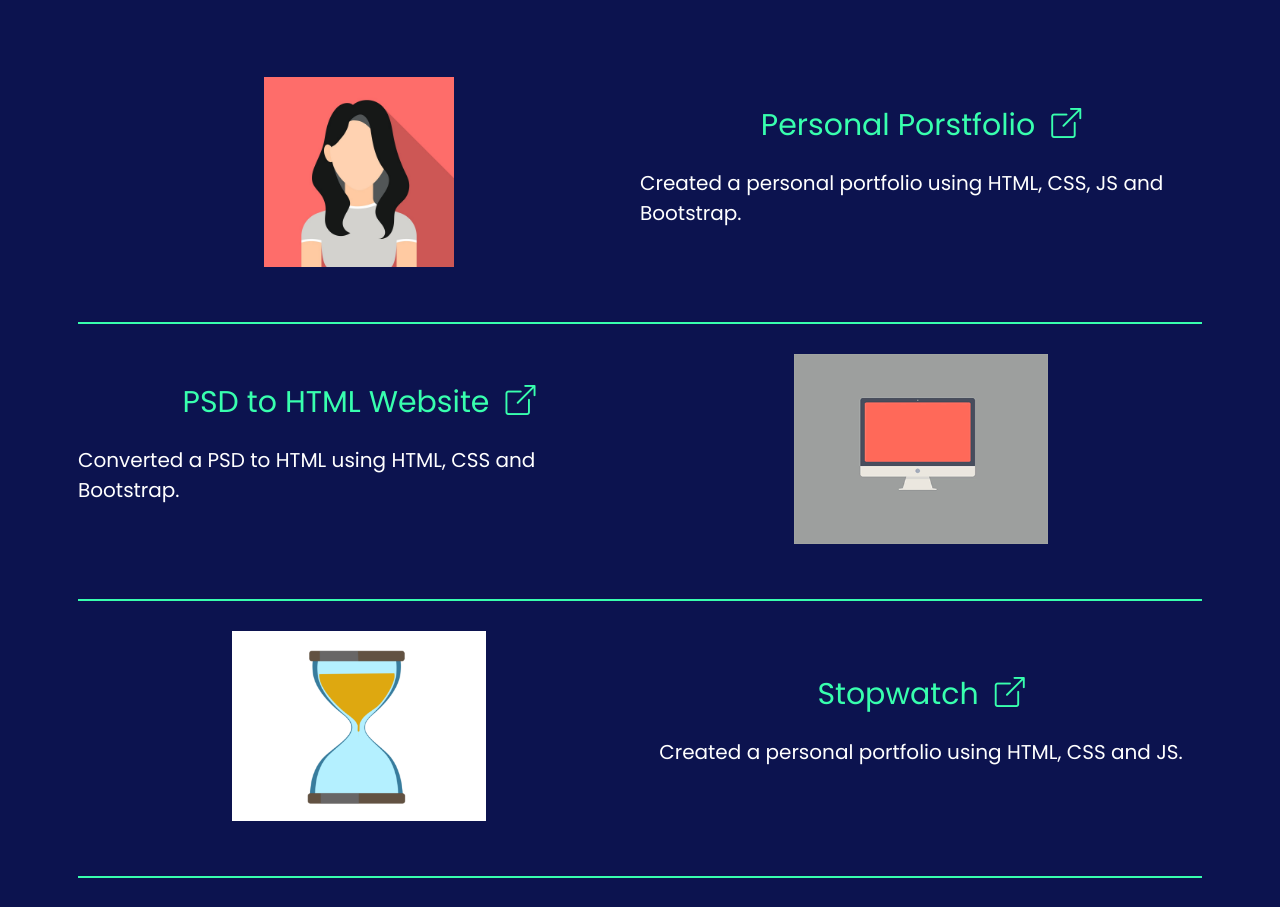
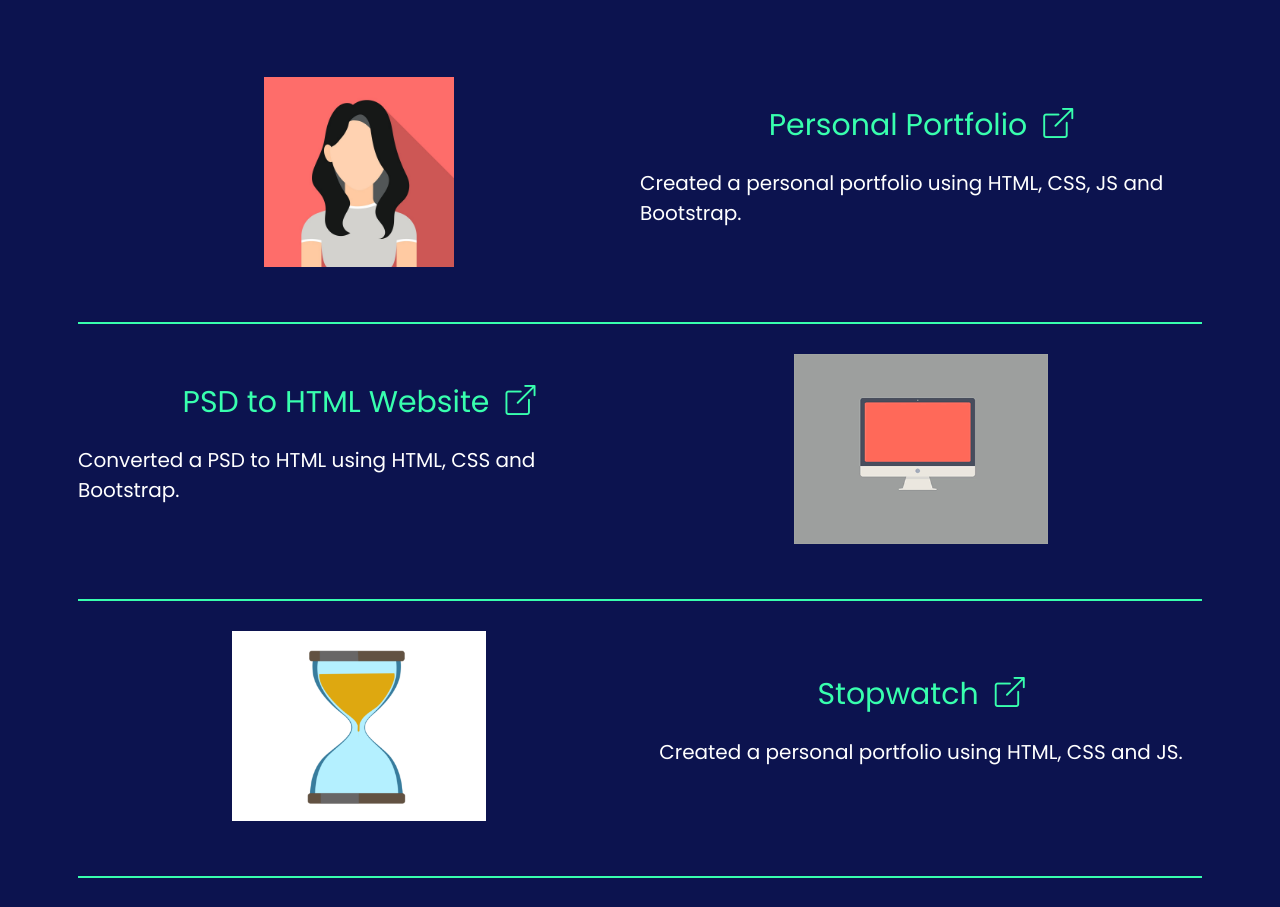
Before and after one commit to 1101surabhi/portfolio, a plain HTML site: page index.html in a window 1280 px wide. Shown: the part 2587-3494 px from the top of the page. Drawn offline with nearby package versions, Linux system fonts and the light colour scheme.

Commit message:
Update index.html

```diff
--- a/index.html
+++ b/index.html
@@ -193,7 +193,7 @@
                         <img src="images/girl-icon.jpg" alt="">
                     </div>
                     <div class="project-text">
-                        <a href="https://1101surabhi.github.io/portfolio/"><h3>Personal Porstfolio &nbsp;<i class="bi bi-box-arrow-up-right"></i></h3></a>
+                        <a href="https://1101surabhi.github.io/portfolio/"><h3>Personal Portfolio &nbsp;<i class="bi bi-box-arrow-up-right"></i></h3></a>
                         <p>Created a personal portfolio using HTML, CSS, JS and Bootstrap.</p>
                     </div>
                 </div>
```
